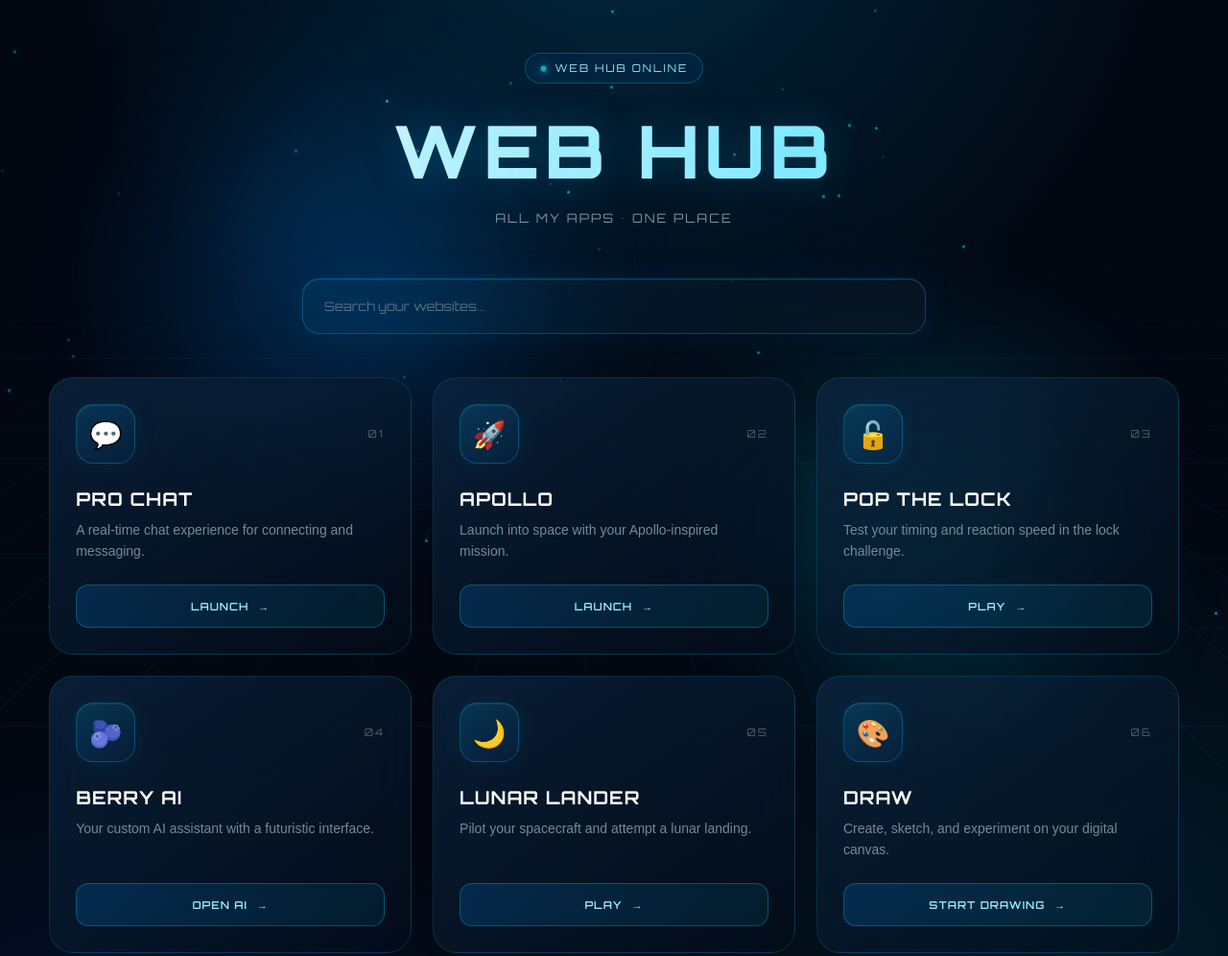
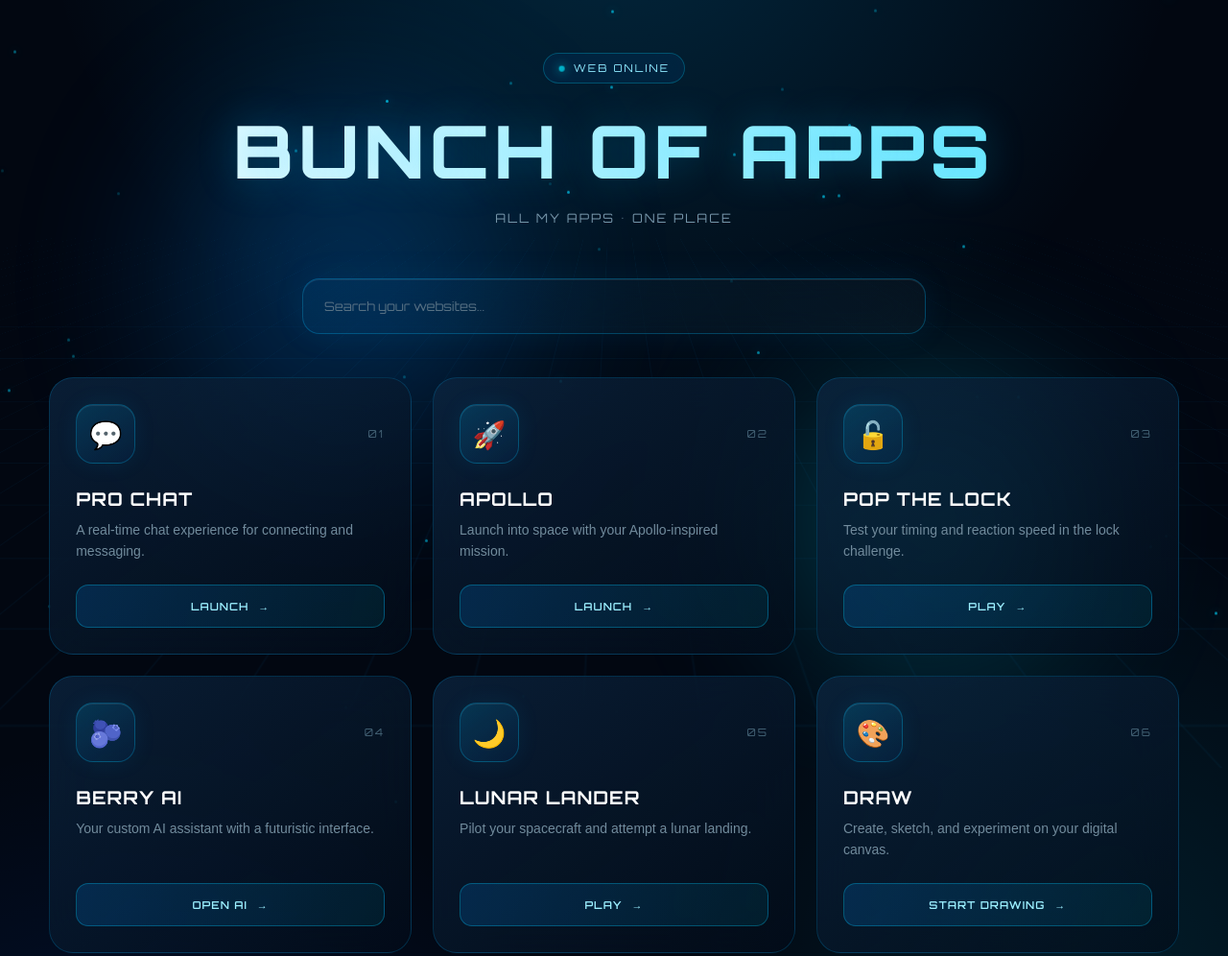
Before and after one commit to goosberryrobert-glitch/the-web-site, a plain HTML site: page index.html in a window 1280 px wide. Shown: the top 996 px of the page at 96% size. Drawn offline with Linux system fonts and the light colour scheme.

Commit message:
Update index.html

```diff
--- a/index.html
+++ b/index.html
@@ -564,10 +564,10 @@ h1 {
 
         <div class="status">
             <span class="status-dot"></span>
-            WEB HUB ONLINE
+            WEB ONLINE
         </div>
 
-        <h1>WEB HUB</h1>
+        <h1>BUNCH OF APPS</h1>
 
         <p class="subtitle">
             ALL MY APPS • ONE PLACE
@@ -790,7 +790,7 @@ h1 {
     </div>
 
     <footer class="footer">
-        PERSONAL WEB HUB • 2026
+        9/22 • 2026
     </footer>
 
 </main>
```
